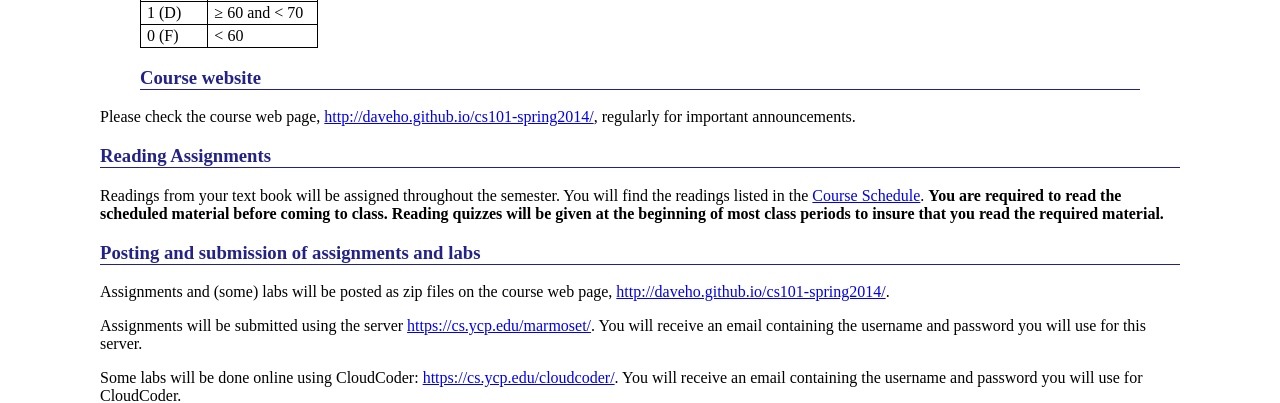
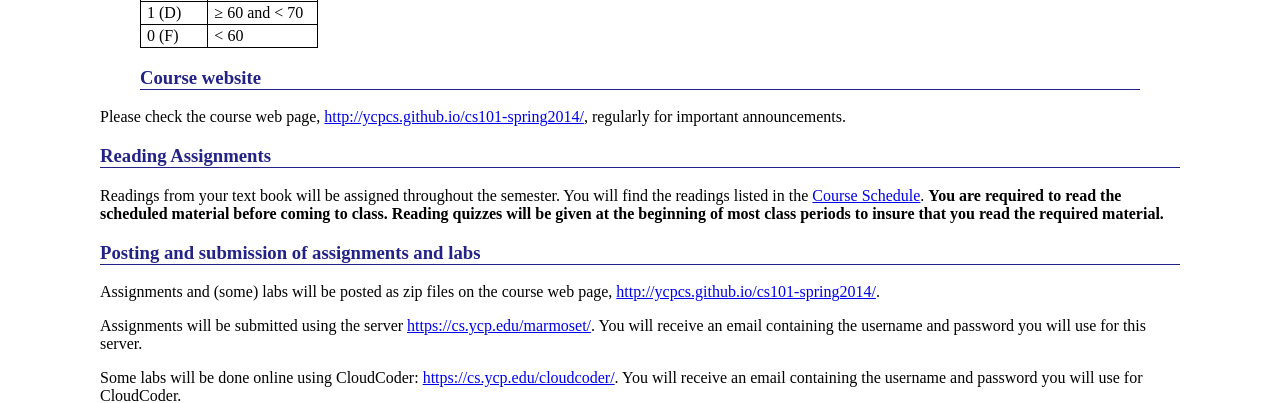
Before and after one commit to ycpcs/cs101-spring2014, a Jekyll site: the page built from syllabus.md, in a window 1280 px wide and 900 px high, scrolled down 1318 px. Shown: the part 152-555 px from the top of the window. Built offline with Jekyll 4.4.1, drawn with Linux system fonts in a browser that asks for light colours; Markdown is read by kramdown in place of the engine named in the settings.

Commit message:
use ycpcs org site

```diff
--- a/syllabus.md
+++ b/syllabus.md
@@ -108,7 +108,7 @@ The grading scale for the course is given below. Please note that this grading s
 >
 ### Course website
 
-Please check the course web page, <http://daveho.github.io/cs101-spring2014/>, regularly for important announcements.
+Please check the course web page, <http://ycpcs.github.io/cs101-spring2014/>, regularly for important announcements.
 
 ### Reading Assignments
 
@@ -117,7 +117,7 @@ Readings from your text book will be assigned throughout the semester. You will
 ### Posting and submission of assignments and labs
 
 Assignments and (some) labs will be posted as zip files on the course web page,
-<http://daveho.github.io/cs101-spring2014/>.
+<http://ycpcs.github.io/cs101-spring2014/>.
 
 Assignments will be submitted using the server <https://cs.ycp.edu/marmoset/>. You will receive an email containing the username and password you will use for this server.
 
```
